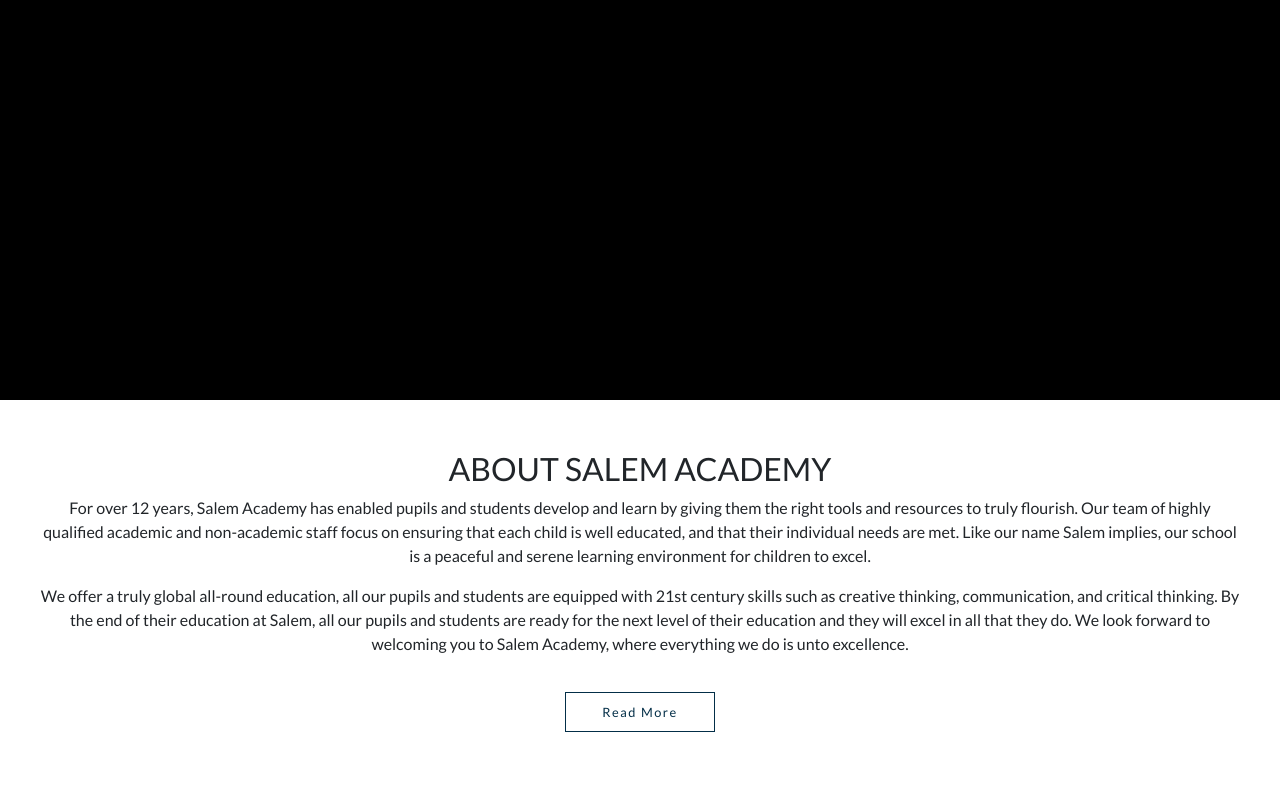
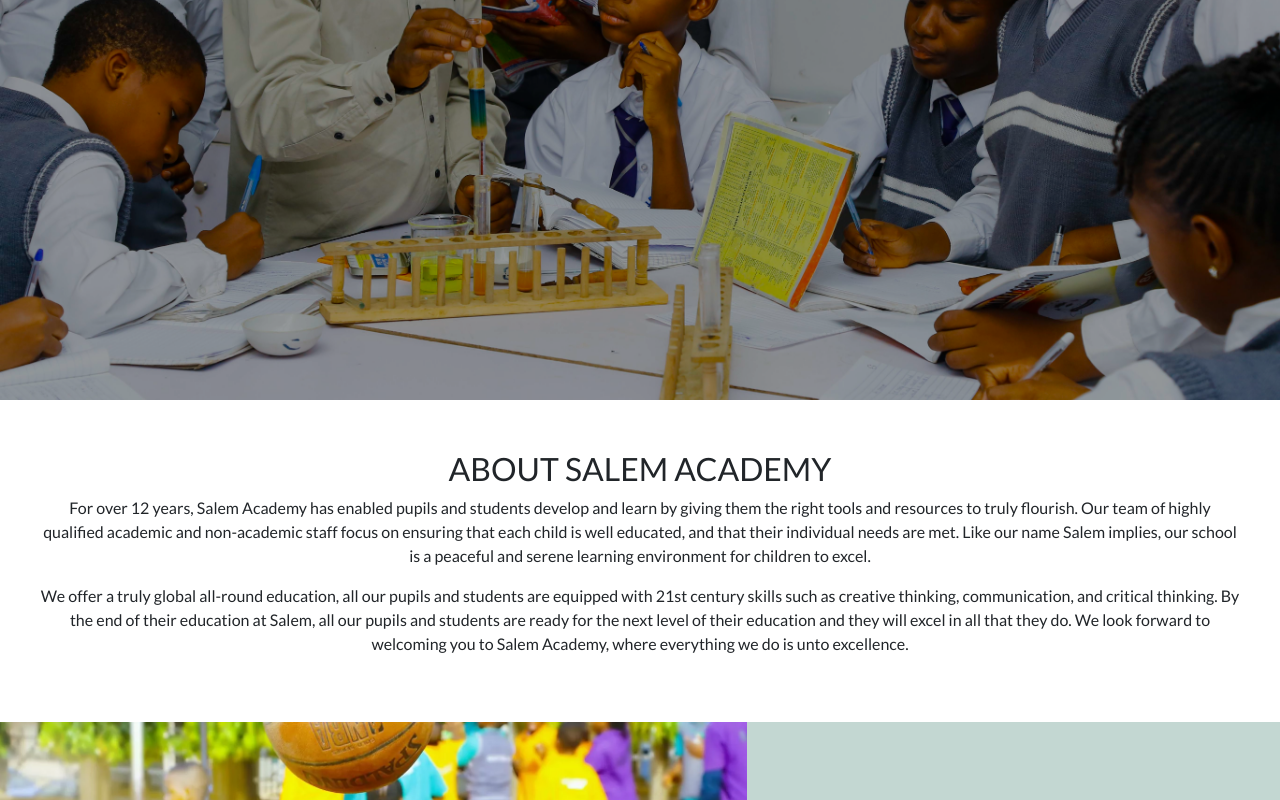
Before and after one commit to abiolakunle/SalemAcademy, a React (Create React App) app: page / in a window 1280 px wide. Shown: the part 2000-2800 px from the top of the page. Built offline with nearby package versions, Linux system fonts and the light colour scheme.

Commit message:
home image update

```diff
--- a/src/components/atoms/app-article-image-grid/AppArticleImageGrid.tsx
+++ b/src/components/atoms/app-article-image-grid/AppArticleImageGrid.tsx
@@ -2,7 +2,7 @@
 import AppReadMoreBtn from "../app-read-more-btn/AppReadMoreBtn"
 import "./AppArticleImageGrid.css"
 
-const AppArticleImageGrid = ({ backgroundColor, imageUrl, imageFirst, color }: any) => {
+const AppArticleImageGrid = ({ backgroundColor, imageUrl, imageFirst, color, children }: any) => {
 
 
     const image = () => {
@@ -16,16 +16,7 @@
 
 
                 <div className="aligner-item">
-
-                    <span className="news-date">
-                        17 December 2021				</span>
-                    <h2>Latest News</h2>
-                    <p>
-                        Lorem ipsum dolor sit amet consectetur adipisicing elit. Hic aliquam inventore nisi ipsam illo maxime soluta et enim deleniti, tempore odio quam ex. Magnam at fugit, ex tempora saepe nesciunt.    </p>
-
-                    <AppReadMoreBtn color={color} borderColor={color} />
-
-
+                    {children}
                 </div>
             </Col>
         )
--- a/src/components/atoms/app-article-section/AppArticleSection.tsx
+++ b/src/components/atoms/app-article-section/AppArticleSection.tsx
@@ -8,7 +8,6 @@
             {children}
             {/* <Link to="#">Read more <i className="fas fa-arrow-right"></i></Link> */}
 
-            <AppReadMoreBtn />
         </div>
     )
 }
--- a/src/components/atoms/app-fixed-parallax-section/AppFixedParallaxSection.css
+++ b/src/components/atoms/app-fixed-parallax-section/AppFixedParallaxSection.css
@@ -102,7 +102,13 @@
 }
 
 
-
+.parallax-overlay{
+  background-color: black;
+  position: absolute;
+  width: 100%;
+  height: 100vh;
+  opacity: .4;
+}
 
 .mouse
 {
--- a/src/components/atoms/app-fixed-parallax-section/AppFixedParallaxSection.tsx
+++ b/src/components/atoms/app-fixed-parallax-section/AppFixedParallaxSection.tsx
@@ -2,7 +2,7 @@
 import Particles from 'react-tsparticles'
 import "./AppFixedParallaxSection.css"
 
-const AppFixedParallaxSection = ({ backgroundColor, contentPosition, children }: any) => {
+const AppFixedParallaxSection = ({ backgroundColor, backgroundImage, contentPosition, children, showOvelay }: any) => {
 
     useEffect(() => {
         window.onscroll = function () {
@@ -19,7 +19,8 @@
     return (
 
         <>
-            <section className="app-parallax-section" style={{ backgroundColor }}>
+            <section className="app-parallax-section" style={{ backgroundColor, backgroundImage: `url(${backgroundImage})` }}  >
+                {showOvelay && <div className='parallax-overlay'></div>}
                 <Particles
                     id="tsparticles"
                     canvasClassName="particles-canvas"
--- a/src/components/atoms/app-read-more-btn/AppReadMoreBtn.tsx
+++ b/src/components/atoms/app-read-more-btn/AppReadMoreBtn.tsx
@@ -1,11 +1,11 @@
 import "./AppReadMoreButton.css"
 import { Link } from 'react-router-dom'
 
-const AppReadMoreBtn = ({ color, borderColor }: any) => {
+const AppReadMoreBtn = ({ color, borderColor, text, onClick }: any) => {
     return (
-        <div className="read-more-btn" style={{ color, borderColor }}>
+        <div onClick={onClick} className="read-more-btn" style={{ color, borderColor }}>
             <div id="dub-arrow"><i className="fas fa-angle-double-right"></i></div>
-            <Link style={{ color }} to="#">Read More</Link>
+            <Link style={{ color }} to="#">{text || "Read More"}</Link>
         </div>
     )
 }
--- a/src/components/molecules/app-menu/AppMenu.tsx
+++ b/src/components/molecules/app-menu/AppMenu.tsx
@@ -80,8 +80,8 @@
                     <AppNavItem linkText="Events" onClick={toggleDrawer} to="events" />
                     <AppNavItem linkText="Admission Information" onClick={toggleDrawer} to="admissions" />
                     <AppNavItem linkText="Our Schools" onClick={showChildrenDrawer} >
-                        <AppNavItem linkText="Primary" onClick={toggleDrawer} />
-                        <AppNavItem linkText="Secondary" onClick={toggleDrawer} />
+                        <AppNavItem linkText="Primary" onClick={toggleDrawer} to="about" />
+                        <AppNavItem linkText="Secondary" onClick={toggleDrawer} to="about" />
                     </AppNavItem>
                     <AppNavItem linkText="News" onClick={toggleDrawer} to="news" />
 
--- a/src/pages/home/AppHomePage.tsx
+++ b/src/pages/home/AppHomePage.tsx
@@ -6,20 +6,24 @@
 import AppHeroBanner from '../../components/atoms/app-hero-banner/AppHeroBanner'
 import AppReadMoreBtn from '../../components/atoms/app-read-more-btn/AppReadMoreBtn'
 import AppHeader from '../../components/molecules/app-header/AppHeader'
+import { useNavigate } from 'react-router-dom';
 
 const AppHomePage = () => {
+
+    const navigateTo = useNavigate();
     return (
         <>
+
             <AppHeader
                 heading={<>Welcome</>}
                 paragraph={<>Welcome to Salem Academy. As the founder, I am passionate about Salem and our wonderful kids. It has been the pleasure of my life to create a school for future leaders, thought leaders, visionaries, professionals, and entrepreneurs who are kind, passionate, respectful, innovative and excellent at all they do.</>}
                 backgroundImg={"./assets/images/home-header-banner.webp"} />
             <AppFixedParallaxSection backgroundColor={"var(--dark-blue-1)"} contentPosition={-1}>
-                <h2>Our Ethos</h2>
+                <h2>Our Vision</h2>
                 <p>Our Vision is to build excellence in character and learning in children. Ensuring that they attain the right foundational grooming that will make them exceptional community, corporate, and business leaders in the future</p>
-                <AppReadMoreBtn borderColor="var(--white)" color="var(--white)" />
+                <AppReadMoreBtn onClick={() => { navigateTo("about") }} borderColor="var(--white)" color="var(--white)" />
             </AppFixedParallaxSection>
-            <AppFixedParallaxSection backgroundColor={"#000"} contentPosition={-2}>
+            <AppFixedParallaxSection backgroundImage="./assets/images/selem-chem.jfif" contentPosition={-2} showOvelay={true}>
                 <h2>Salem Academy</h2>
 
             </AppFixedParallaxSection>
@@ -30,30 +34,57 @@
                 <p>We offer a truly global all-round education, all our pupils and students are equipped with 21st century skills such as creative thinking, communication, and critical thinking. By the end of their education at Salem, all our pupils and students are ready for the next level of their education and they will excel in all that they do. We look forward to welcoming you to Salem Academy, where everything we do is unto excellence.</p>
 
             </AppArticleSection>
-            <AppArticleImageGrid backgroundColor="var(--green-grey)" imageUrl="./assets/images/home-header-banner.webp" imageFirst={true} />
-            <AppArticleImageGrid backgroundColor="var(--dark-blue-1)" color="var(--white)" imageUrl="./assets/images/home-header-banner.webp" imageFirst={false} />
-            <AppArticleImageGrid backgroundColor="var(--light-grey)" imageUrl="./assets/images/home-header-banner.webp" imageFirst={true} />
-            <AppHeroBanner backgroundImageUrl={"./assets/images/home-header-banner.webp"} />
+            <AppArticleImageGrid backgroundColor="var(--green-grey)" imageUrl="./assets/images/home-header-banner.webp" imageFirst={true} >
+                <span className="news-date">
+                    17 December 2021
+                </span>
+                <h2>Latest News</h2>
+                <p>
+                    Lorem ipsum dolor sit amet consectetur adipisicing elit. Hic aliquam inventore nisi ipsam illo maxime soluta et enim deleniti, tempore odio quam ex. Magnam at fugit, ex tempora saepe nesciunt.    </p>
+
+                <AppReadMoreBtn onClick={() => { navigateTo("/news") }} />
+            </AppArticleImageGrid>
+            <AppArticleImageGrid backgroundColor="var(--dark-blue-1)" color="var(--white)" imageUrl="./assets/images/home-header-banner.webp" imageFirst={false} >
+                <span className="news-date">
+                    17 December 2021
+                </span>
+                <h2>Latest Event</h2>
+                <p>
+                    Lorem ipsum dolor sit amet consectetur adipisicing elit. Hic aliquam inventore nisi ipsam illo maxime soluta et enim deleniti, tempore odio quam ex. Magnam at fugit, ex tempora saepe nesciunt.    </p>
+
+                <AppReadMoreBtn text="Upcoming Events" onClick={() => { navigateTo("events") }} color="var(--white)" borderColor="var(--white)" />
+            </AppArticleImageGrid>
+            {/* <AppArticleImageGrid backgroundColor="var(--light-grey)" imageUrl="./assets/images/home-header-banner.webp" imageFirst={true} >
+                <span className="news-date">
+                    17 December 2021
+                </span>
+                <h2>Latest News</h2>
+                <p>
+                    Lorem ipsum dolor sit amet consectetur adipisicing elit. Hic aliquam inventore nisi ipsam illo maxime soluta et enim deleniti, tempore odio quam ex. Magnam at fugit, ex tempora saepe nesciunt.    </p>
+
+                <AppReadMoreBtn />
+            </AppArticleImageGrid> */}
+            {/* <AppHeroBanner backgroundImageUrl={"./assets/images/home-header-banner.webp"} /> */}
 
 
             <Container fluid style={{ backgroundColor: "var(--green-grey)" }}>
                 <Row>
-                    <Col md={6}>
+                    <Col md={12}>
                         <AppArticleSection backgroundColor="var(--green-grey)">
-                            <h2>Join us</h2>
+                            <h2>Join Salem Academy Today</h2>
 
                             <p>Lorem ipsum dolor, sit amet consectetur adipisicing elit. Nihil quo maxime nulla suscipit error nesciunt eligendi ullam aperiam ipsa dolores cupiditate exercitationem nisi quasi quis, asperiores sunt veniam at voluptatibus.</p>
-
+                            <AppReadMoreBtn onClick={() => { navigateTo("/admissions") }} text="Join Now!!" />
                         </AppArticleSection>
                     </Col>
-                    <Col md={6}>
+                    {/* <Col md={6}>
                         <AppArticleSection backgroundColor="var(--green-grey)" >
                             <h2>Support us</h2>
 
                             <p>Lorem ipsum dolor, sit amet consectetur adipisicing elit. Nihil quo maxime nulla suscipit error nesciunt eligendi ullam aperiam ipsa dolores cupiditate exercitationem nisi quasi quis, asperiores sunt veniam at voluptatibus.</p>
 
                         </AppArticleSection>
-                    </Col>
+                    </Col> */}
                 </Row>
             </Container>
         </>
```
Also changed, not shown: public/assets/images/salem-academy-view.webp (added), public/assets/images/selem-chem.jfif (added).
